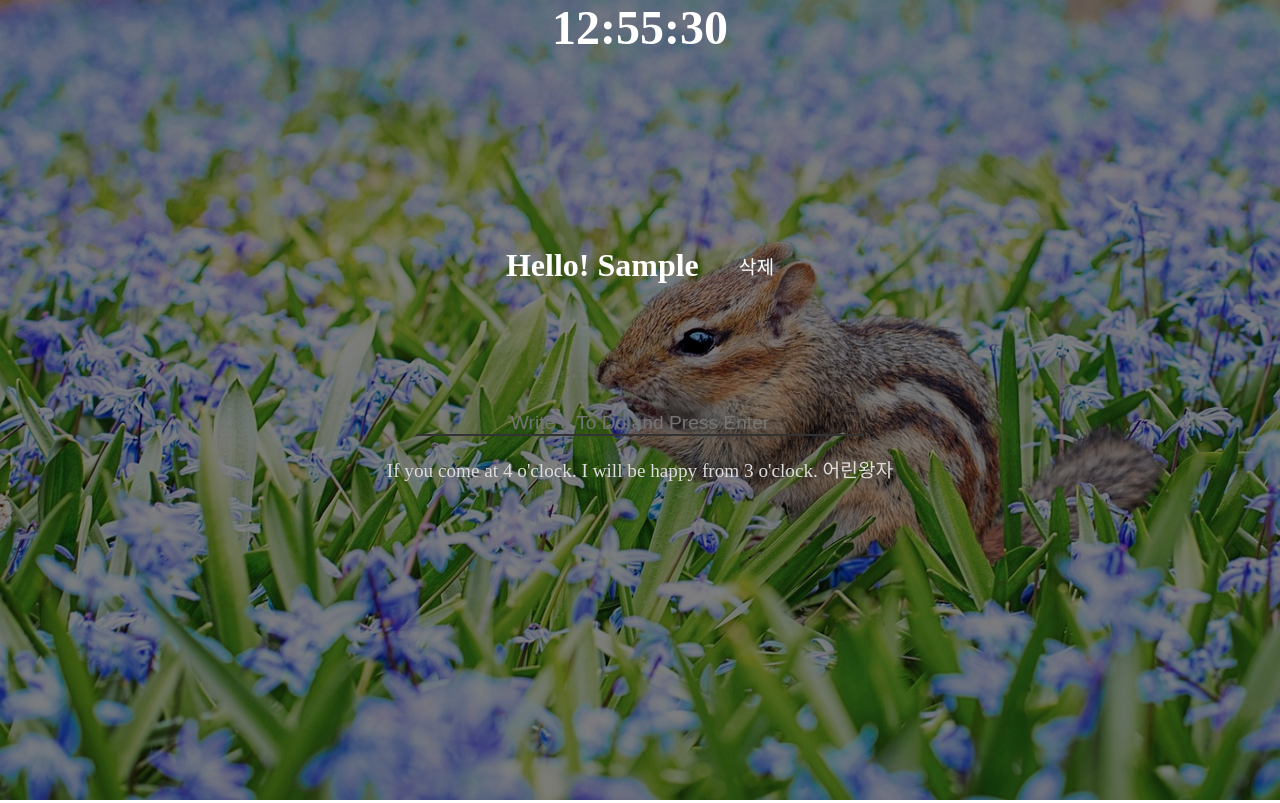
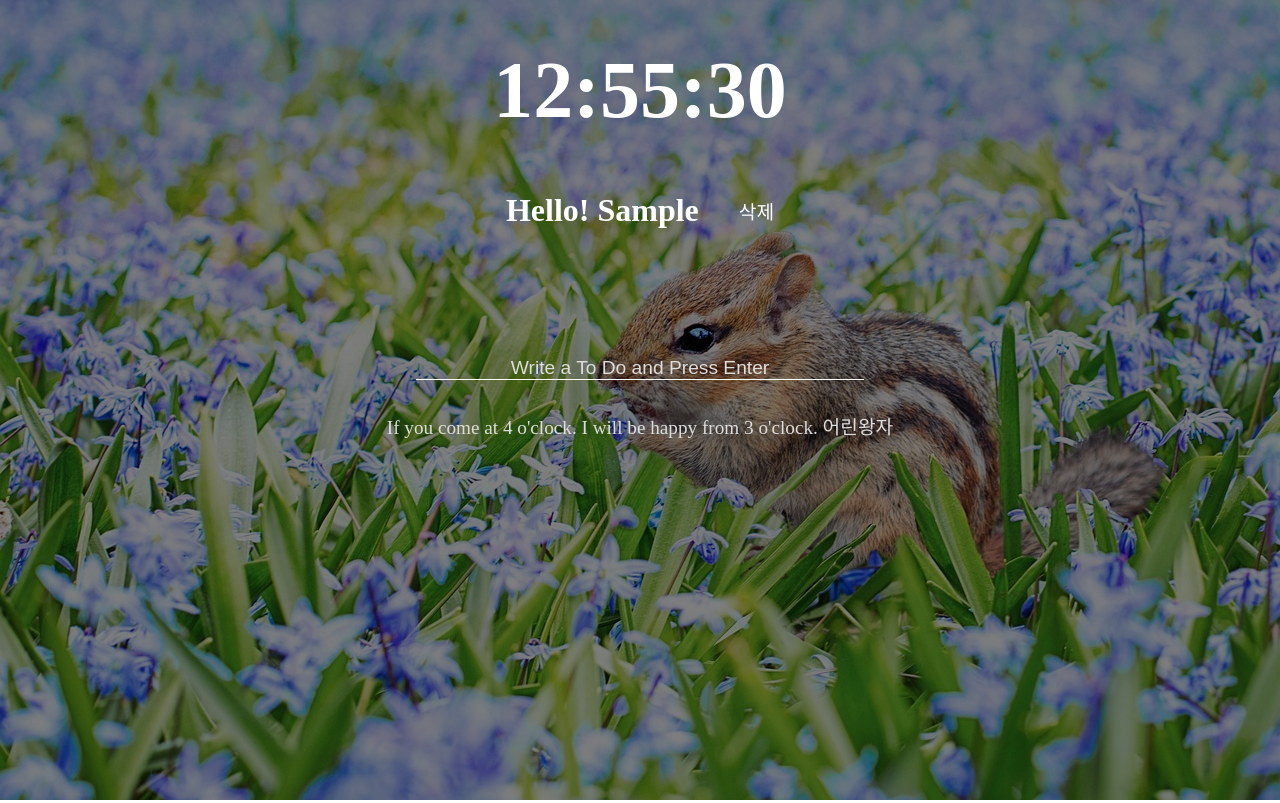
Before and after one commit to chococo3827/js-practice02, a plain HTML site: page index.html in a window 1280 px wide. Both pictures are taken after typing "Sample" into the empty fields and a click on the input "Log In". Drawn offline with Linux system fonts and the light colour scheme.

Commit message:
Add files via upload

```diff
--- /dev/null
+++ b/css/style.css
@@ -0,0 +1,101 @@
+*{
+    margin: 0 auto;
+    padding: 0;
+    box-sizing: border-box;
+    text-align: center;
+}
+body{
+    overflow: hidden;
+}
+h1{
+    color: #fff;
+    margin-right: 0;
+    transition: color 0.5s ease-in-out;
+}
+.clicked{
+    color: tomato;
+}
+.sexy-font{
+    font-family: 'Courier New', Courier, monospace
+}
+.hidden{
+    display: none;
+}
+img{
+    position: absolute;
+    width: 100vw;
+    height: 100vh;
+    object-fit: cover;
+    left: 0px;
+    right:0px;
+    bottom:0px;
+    z-index: -1;
+    /* opacity:80%; */
+    filter: brightness(50%);
+}
+#content{
+    color: white;
+    padding: 25%;
+    padding-bottom: 0;
+    overflow: hidden;
+    position: relative;
+}
+#clock{
+    color: white;
+    font-size: 5em;
+    position: absolute;
+    top: 10%;
+    left: 50%;
+    transform: translateX(-50%
+    );
+}
+#content form{
+    margin-bottom: 5%;
+}
+#content form input{
+    font-size: 1.2em;
+    background: none;
+    border: none;
+    border-bottom: 1px solid #fff;
+    color: white;
+    outline: none;
+}
+#content form input::placeholder{
+    color: #ddd;
+}
+#login-form input:nth-child(2){
+    border: 1px solid #fff;
+    padding: 3px 5px;
+    border-radius: 5px;
+    cursor: pointer;
+}
+#content #remove{
+    font-size: 1.2em;
+    background: none;
+    border: none;
+    color: white;
+    margin-left: 40px;
+    cursor: pointer;
+}
+#content .myid{
+    display: flex;
+    margin-top: -20%;
+    margin-bottom: 20%;
+}
+#todo-form input{
+    width: 70%;
+}
+#todo-list button{
+    background: none;
+    border: none;
+    margin: 0 10px;
+}
+#todo-list{
+    font-size: 1.2em;
+    margin-bottom: 10px;
+}
+#quote{
+    font-size: 1.2em;
+    color: #ddd;
+    margin-bottom: 10px;
+}
--- a/index.html
+++ b/index.html
@@ -4,12 +4,12 @@
     <meta charset="UTF-8">
     <meta http-equiv="X-UA-Compatible" content="IE=edge">
     <meta name="viewport" content="width=device-width, initial-scale=1.0">
-    <link rel="stylesheet" href="style.css">
+    <link rel="stylesheet" href="css/style.css">
     <title>Momentum</title>
 </head>
 <body>
-    <h2 id="clock">00:00:00</h2>
     <div id="content">
+        <h2 id="clock">00:00:00</h2>
         <form class="hidden" id="login-form">
             <input required maxlength="15" type="text" placeholder="What is your name?">
             <input type="submit" value="Log In">
```
